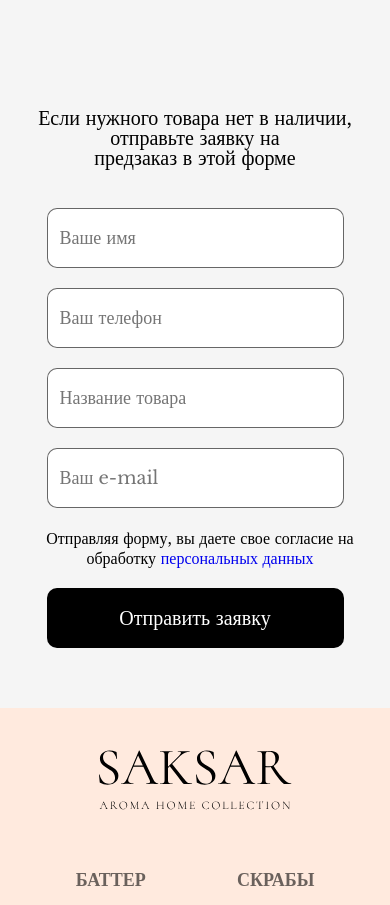
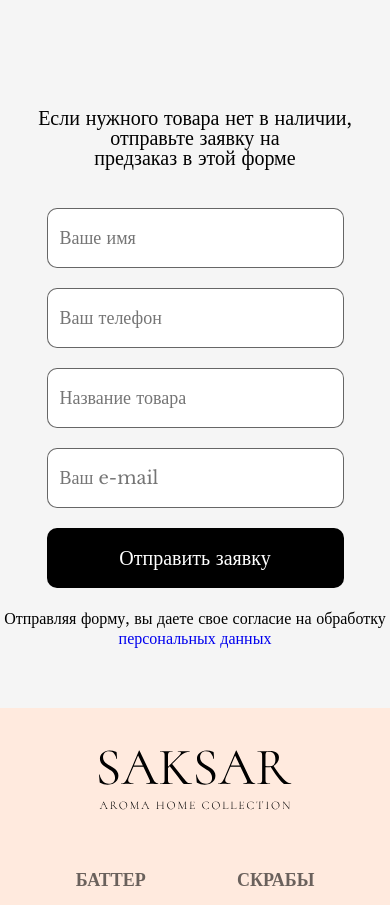
Before and after one commit to diorm47/saksar, a React (Create React App) app: page /butter in a window 390 px wide. Shown: the part 908-1813 px from the top of the page. Built offline with nearby package versions, Linux system fonts and the light colour scheme.

Commit message:
fixed bugs with responsibility

```diff
--- a/src/components/application-from/application_form.css
+++ b/src/components/application-from/application_form.css
@@ -2,7 +2,6 @@
   text-align: center;
   margin-bottom: 80px;
   margin-top: 100px;
-
 }
 .footer_form {
   margin-bottom: 40px;
@@ -32,7 +31,6 @@
 
   font-weight: 500;
   font-size: 18px;
-
 }
 
 .footer_form form div input {
@@ -64,18 +62,46 @@
   background: #000000c2;
   transition: all 0.4s ease;
 }
+.footer_form form {
+  flex-wrap: wrap;
+  justify-content: space-around;
+}
+.footer_form form div {
+  margin-bottom: 20px;
+}
+.footer_form .contacts_policy_area {
+  display: flex;
+  align-items: center;
+  flex-direction: row;
+}
 
-@media only screen and (max-width: 5000px) {
+.footer_form .contacts_policy_area p {
+  text-align: center;
+}
+
+.item_center_text {
+  margin: 0 auto;
+  display: flex;
+  align-items: center;
+  justify-content: center;
+  margin-top: 20px;
+  display: none;
+}
+.item_center_text p {
+  text-align: center;
+}
+
+@media only screen and (max-width: 1540px) {
   .footer_form {
     width: 100%;
-    padding: 0 20px;
   }
-  .footer_form form {
-    flex-wrap: wrap;
-    justify-content: space-around;
+}
+@media only screen and (max-width: 1250px) {
+  .footer_form .contacts_policy_area {
+    display: none;
   }
-  .footer_form form div {
-    margin-bottom: 20px;
+  .item_center_text {
+    display: flex;
   }
 }
 
@@ -95,14 +121,3 @@
     font-size: 20px;
   }
 }
-
-.footer_form .contacts_policy_area {
-  display: flex;
-  align-items: center;
-  flex-direction: row;
-}
-
-.footer_form .contacts_policy_area p {
-  margin-left: 10px;
-  text-align: center;
-}
--- a/src/components/application-from/application_form.jsx
+++ b/src/components/application-from/application_form.jsx
@@ -78,6 +78,12 @@ function ApplicationForm() {
             value="Отправить заявку"
           />
         </form>
+        <div className="item_center_text">
+          <p>
+            Отправляя форму, вы даете свое согласие на обработку
+            <NavLink to="/policy"> персональных данных</NavLink>
+          </p>
+        </div>
       </div>
       {!snackbar || <Snackbar props={snackbarText} />}
     </>
--- a/src/pages/catalog-page/catalog-page.css
+++ b/src/pages/catalog-page/catalog-page.css
@@ -29,8 +29,8 @@
 @media only screen and (max-width: 1620px) {
   .catalog_wrapper {
     width: 100%;
-    padding-left: 30px;
-    padding-right: 30px;
+    padding-left: 20px;
+    padding-right: 20px;
   }
   .catalog_items {
     grid-template-columns: repeat(3, 1fr);
--- a/src/pages/home-page/home-page.css
+++ b/src/pages/home-page/home-page.css
@@ -84,7 +84,7 @@
 .history_brand_text p {
   font-family: 'Playfair Display', serif;
   font-weight: 500;
-  font-size: 20px;
+  font-size: 24px;
   line-height: 150%;
   color: #000000;
   margin-bottom: 35px;
@@ -145,6 +145,18 @@
     bottom: 40px;
   }
 }
+@media only screen and (max-width: 1570px) {
+  .history_brand_text p {
+    font-size: 22px;
+  }
+
+
+}
+@media only screen and (max-width: 1460px) {
+  .history_brand_text p {
+    font-size: 21px;
+  }
+}
 @media only screen and (max-width: 1416px) {
   .founder_img {
     width: 40%;
@@ -152,17 +164,17 @@
   }
 
   .history_brand_text p {
-    font-size: 22px;
+    font-size: 20px;
   }
 }
-@media only screen and (max-width: 1290px) {
+@media only screen and (max-width: 1350px) {
   .founder_img {
     width: 35%;
     margin-right: 20px;
   }
 
   .history_brand_text p {
-    font-size: 20px;
+    font-size: 19px;
   }
   .founder_authograph {
     bottom: 0px;
@@ -182,6 +194,9 @@
   }
   .home_products_title h3 {
     text-align: center;
+  }
+  .history_brand_text p {
+    font-size: 17px;
   }
 }
 @media only screen and (max-width: 1140px) {
@@ -226,6 +241,9 @@
   .history_brand_text {
     padding: 0 15px;
     width: 100%;
+  }
+  .history_brand_text p {
+    font-size: 19px;
   }
   .history_brand_wrapper {
     padding-right: 0px;
```
Also changed, not shown: src/pages/catalog-page/catalog-page.jsx (line endings or trailing spaces).
